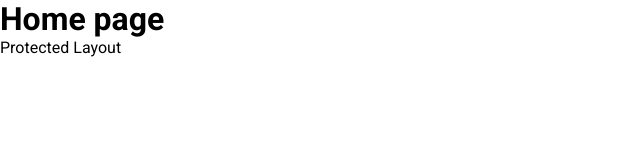
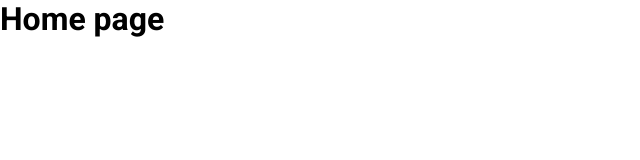
Before and after one commit to luisjaviercases/movies-nextjs-ts, a Next.js app: page / in a window 1280 px wide. Shown: the top 160 px of the page, without its empty margins (0-640 px from the left). Built offline with nearby package versions, Linux system fonts and the light colour scheme.

Commit message:
feat(layout): add provider to protectedArea root page

```diff
--- a/src/app/(protectedArea)/layout.tsx
+++ b/src/app/(protectedArea)/layout.tsx
@@ -1,7 +1,9 @@
+import { MovieProvider } from '@/context/MovieContext';
+
 export default function ProtectedAreaLayout({ children }: { children: React.ReactNode }) {
   return (
-    <div>
-      <main>{children}Protected Layout</main>
-    </div>
+    <main>
+      <MovieProvider>{children} </MovieProvider>
+    </main>
   );
 }
```
